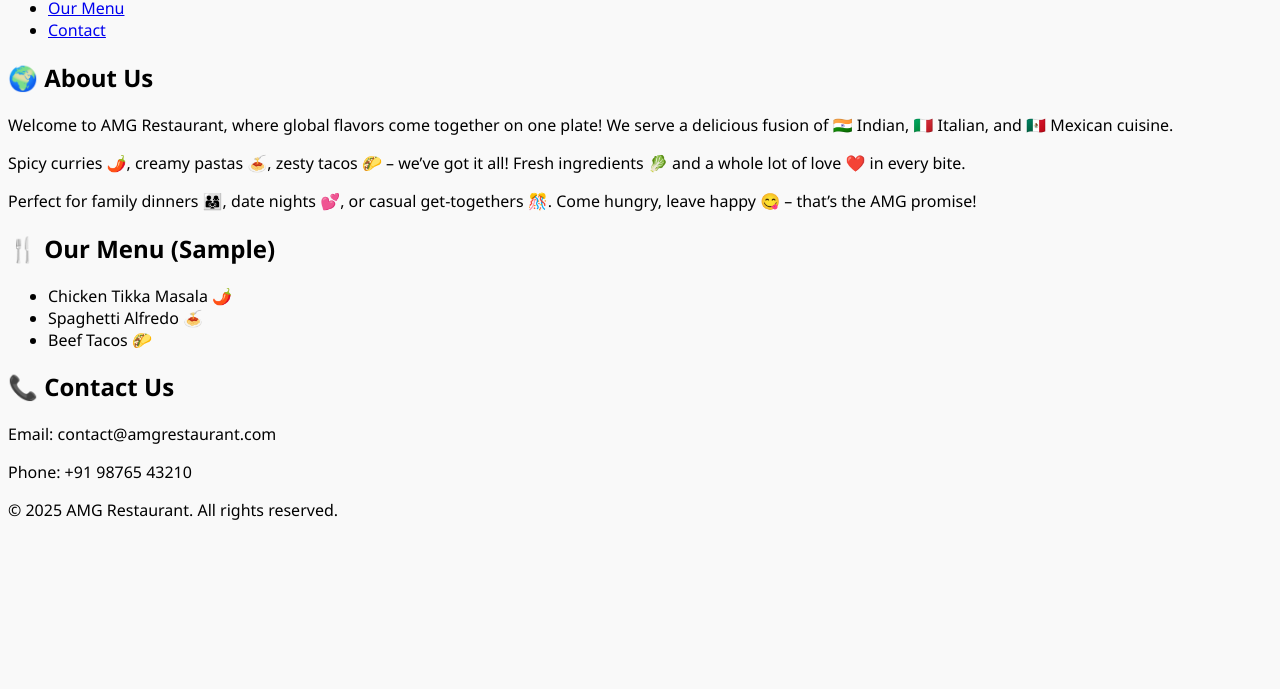
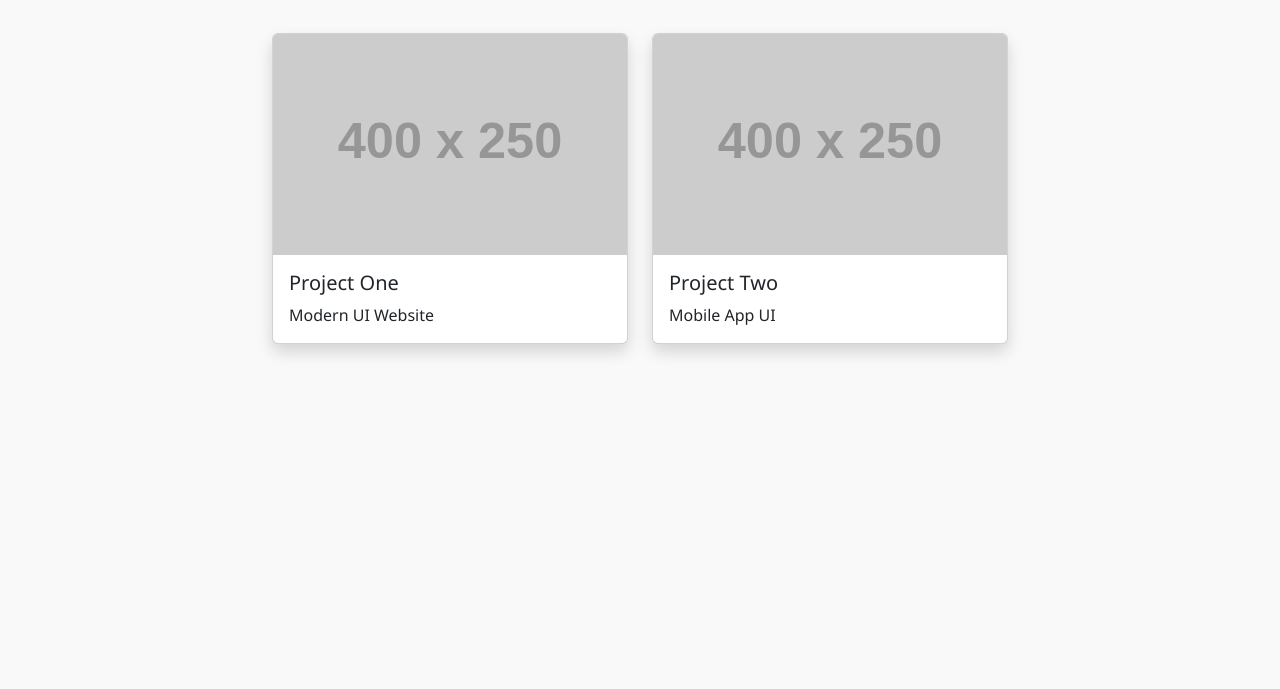
Before and after one commit to gokulvengadesh/amg-restaurant, a plain HTML site: page index.html in a window 1280 px wide. Shown: the part 111-800 px from the top of the page. Drawn offline with nearby package versions, Linux system fonts and the light colour scheme; placeholder pictures from the web are drawn by us.

Commit message:
Update index.html

```diff
--- a/index.html
+++ b/index.html
@@ -3,72 +3,81 @@
 <head>
   <meta charset="UTF-8" />
   <meta name="viewport" content="width=device-width, initial-scale=1.0"/>
-  <title>AMG Restaurant</title>
-  <link rel="stylesheet" href="style.css" />
+  <title>Portfolio Modal Focus</title>
+  <link href="https://cdn.jsdelivr.net/npm/bootstrap@5.3.3/dist/css/bootstrap.min.css" rel="stylesheet">
+  <link rel="stylesheet" href="style.css">
 </head>
 <body>
 
-  <!-- Header -->
-  <header>
-    <h1>AMG Restaurant 🍽️</h1>
-    <nav>
-      <ul>
-        <li><a href="#about">About Us</a></li>
-        <li><a href="#menu">Our Menu</a></li>
-        <li><a href="#contact">Contact</a></li>
-      </ul>
-    </nav>
-  </header>
+<div class="container py-5">
+  <h1 class="text-center mb-5">💼 My Portfolio</h1>
 
-  <!-- About -->
-  <section id="about" class="reveal">
-    <h2>🌍 About Us</h2>
-    <p>Welcome to AMG Restaurant, where global flavors come together on one plate! We serve a delicious fusion of 🇮🇳 Indian, 🇮🇹 Italian, and 🇲🇽 Mexican cuisine.</p>
-    <p>Spicy curries 🌶️, creamy pastas 🍝, zesty tacos 🌮 – we’ve got it all! Fresh ingredients 🥬 and a whole lot of love ❤️ in every bite.</p>
-    <p>Perfect for family dinners 👨‍👩‍👧, date nights 💕, or casual get-togethers 🎊. Come hungry, leave happy 😋 – that’s the AMG promise!</p>
-  </section>
+  <div class="row g-4 justify-content-center">
+    <!-- Project Card -->
+    <div class="col-md-4">
+      <a href="#modal1" class="portfolio-card" tabindex="0">
+        <div class="card h-100 shadow hover-card">
+          <img src="https://via.placeholder.com/400x250" class="card-img-top" alt="Project 1">
+          <div class="card-body">
+            <h5 class="card-title">Project One</h5>
+            <p class="card-text">Modern UI Website</p>
+          </div>
+        </div>
+      </a>
+    </div>
 
-  <!-- Menu -->
-  <section id="menu" class="reveal">
-    <h2>🍴 Our Menu (Sample)</h2>
-    <ul>
-      <li>Chicken Tikka Masala 🌶️</li>
-      <li>Spaghetti Alfredo 🍝</li>
-      <li>Beef Tacos 🌮</li>
-    </ul>
-  </section>
+    <!-- Repeat -->
+    <div class="col-md-4">
+      <a href="#modal2" class="portfolio-card" tabindex="0">
+        <div class="card h-100 shadow hover-card">
+          <img src="https://via.placeholder.com/400x250" class="card-img-top" alt="Project 2">
+          <div class="card-body">
+            <h5 class="card-title">Project Two</h5>
+            <p class="card-text">Mobile App UI</p>
+          </div>
+        </div>
+      </a>
+    </div>
+  </div>
+</div>
 
-  <!-- Contact -->
-  <section id="contact" class="reveal">
-    <h2>📞 Contact Us</h2>
-    <p>Email: contact@amgrestaurant.com</p>
-    <p>Phone: +91 98765 43210</p>
-  </section>
+<!-- Modals (focus-based) -->
+<div id="modal1" tabindex="-1" class="portfolio-modal" role="dialog">
+  <div class="modal-dialog modal-lg modal-dialog-centered" role="document">
+    <div class="modal-content p-4">
+      <button class="btn-close ms-auto" onclick="closeModal(this)"></button>
+      <h2>Project One</h2>
+      <p>This is a responsive UI site built with Bootstrap and modern animation.</p>
+      <img src="https://via.placeholder.com/800x400" class="img-fluid rounded shadow" alt="Project One">
+    </div>
+  </div>
+</div>
 
-  <!-- Footer -->
-  <footer>
-    <p>&copy; 2025 AMG Restaurant. All rights reserved.</p>
-  </footer>
+<div id="modal2" tabindex="-1" class="portfolio-modal" role="dialog">
+  <div class="modal-dialog modal-lg modal-dialog-centered" role="document">
+    <div class="modal-content p-4">
+      <button class="btn-close ms-auto" onclick="closeModal(this)"></button>
+      <h2>Project Two</h2>
+      <p>Cross-platform mobile UI built using React Native and Figma designs.</p>
+      <img src="https://via.placeholder.com/800x400" class="img-fluid rounded shadow" alt="Project Two">
+    </div>
+  </div>
+</div>
 
-  <!-- JS for scroll reveal -->
-  <script>
-    const sections = document.querySelectorAll("section");
+<script src="https://cdn.jsdelivr.net/npm/bootstrap@5.3.3/dist/js/bootstrap.bundle.min.js"></script>
+<script>
+  // Close modal by resetting focus
+  function closeModal(btn) {
+    btn.closest('.portfolio-modal').blur();
+  }
 
-    function revealOnScroll() {
-      const triggerBottom = window.innerHeight * 0.85;
-      sections.forEach(section => {
-        const top = section.getBoundingClientRect().top;
-        if (top < triggerBottom) {
-          section.classList.add("reveal");
-        } else {
-          section.classList.remove("reveal");
-        }
-      });
+  // Close modal when pressing Esc
+  document.addEventListener("keydown", (e) => {
+    if (e.key === "Escape") {
+      document.activeElement.blur();
     }
-
-    window.addEventListener("scroll", revealOnScroll);
-    window.addEventListener("load", revealOnScroll);
-  </script>
+  });
+</script>
 
 </body>
 </html>
```
